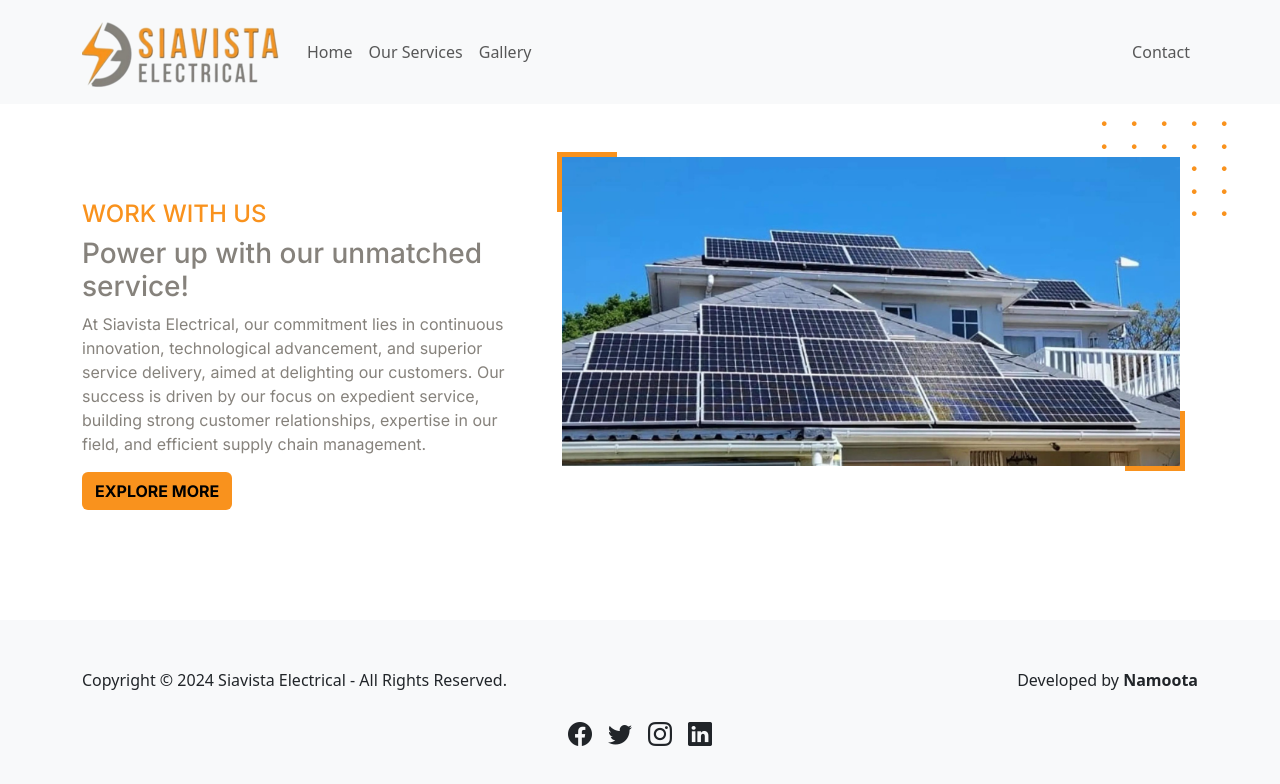
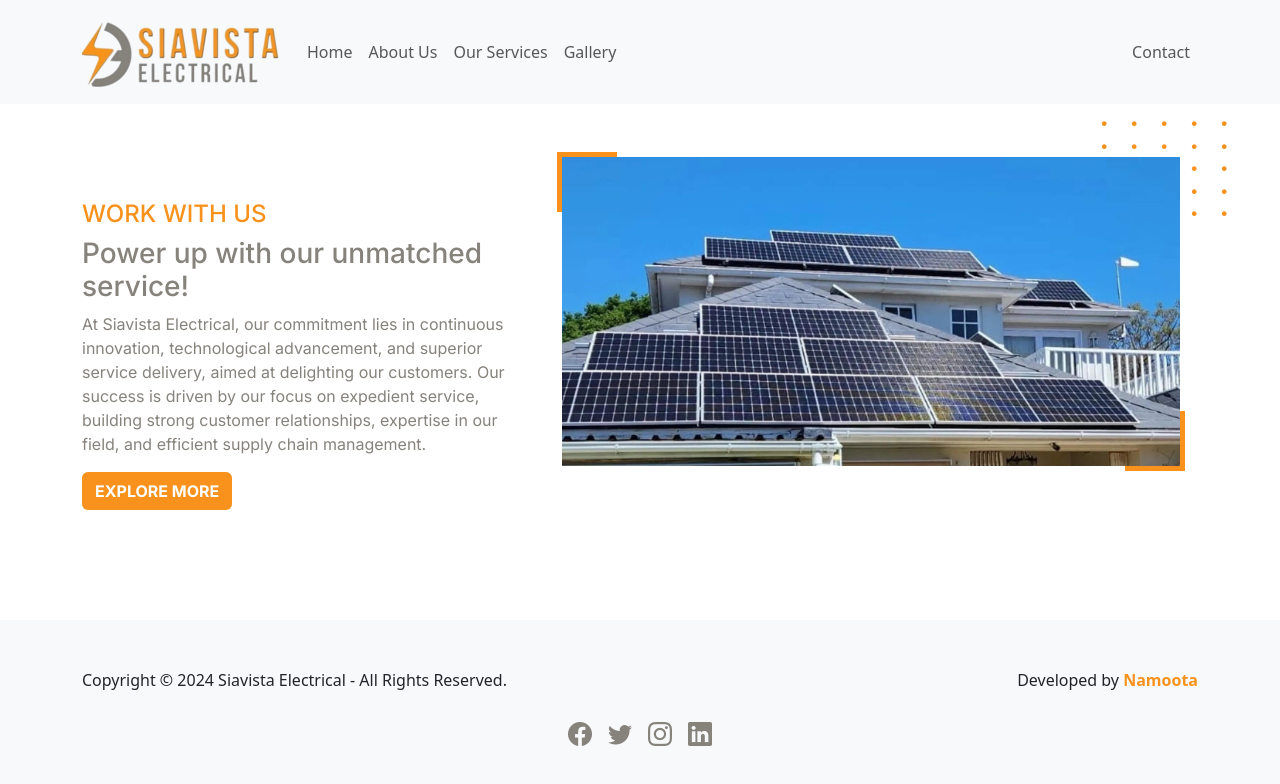
Before and after one commit to namootatech/siavista, a Next.js app: page / in a window 1280 px wide. Shown: the top 784 px of the page. Built offline with nearby package versions, Linux system fonts and the light colour scheme.

Commit message:
Styled footer, button and added about us link

```diff
--- a/src/components/footer/index.js
+++ b/src/components/footer/index.js
@@ -10,21 +10,21 @@ const Footer = () => {
             <p className="mb-0">Copyright © 2024 Siavista Electrical - All Rights Reserved.</p>
           </Col>
           <Col md={6} className="text-center text-md-end">
-            <p className="mb-0">Developed by <strong>Namoota</strong></p>
+            <p className="mb-0">Developed by <strong className="text-orange">Namoota</strong></p>
           </Col>
         </Row>
         <Row className="justify-content-center mt-4">
           <Col className="text-center">
-            <a href="https://www.facebook.com/" target="_blank" rel="noopener noreferrer" className="text-dark me-3">
+            <a href="https://www.facebook.com/" target="_blank" rel="noopener noreferrer" className="text-grey me-3">
               <i className="bi bi-facebook fs-4"></i>
             </a>
-            <a href="https://www.twitter.com/" target="_blank" rel="noopener noreferrer" className="text-dark me-3">
+            <a href="https://www.twitter.com/" target="_blank" rel="noopener noreferrer" className="text-grey me-3">
               <i className="bi bi-twitter fs-4"></i>
             </a>
-            <a href="https://www.instagram.com/" target="_blank" rel="noopener noreferrer" className="text-dark me-3">
+            <a href="https://www.instagram.com/" target="_blank" rel="noopener noreferrer" className="text-grey me-3">
               <i className="bi bi-instagram fs-4"></i>
             </a>
-            <a href="https://www.linkedin.com/" target="_blank" rel="noopener noreferrer" className="text-dark">
+            <a href="https://www.linkedin.com/" target="_blank" rel="noopener noreferrer" className="text-grey">
               <i className="bi bi-linkedin fs-4"></i>
             </a>
           </Col>
--- a/src/components/hero/index.js
+++ b/src/components/hero/index.js
@@ -21,7 +21,7 @@ const Hero = () => {
                         <ButtonLink
                             className="orange-btn"
                             backgroundColor="#f9921d"
-                            textColor="#000000"
+                            textColor="#ffffff"
                             text="explore more"
                             url="/services"
                         />
--- a/src/components/navigation/index.js
+++ b/src/components/navigation/index.js
@@ -14,12 +14,13 @@ const NavigationBar = () => {
             <Navbar.Toggle aria-controls="responsive-navbar-nav" />
             <Navbar.Collapse id="responsive-navbar-nav">
             <Nav className="me-auto">
-                <Nav.Link href="#">Home</Nav.Link>
-                <Nav.Link href="/services">Our Services</Nav.Link>
-                <Nav.Link href="/gallery">Gallery</Nav.Link>
+                <Nav.Link className="navigation-link" href="#">Home</Nav.Link>
+                <Nav.Link className="navigation-link"  href="/services">About Us</Nav.Link>
+                <Nav.Link className="navigation-link"  href="/services">Our Services</Nav.Link>
+                <Nav.Link className="navigation-link"  href="/gallery">Gallery</Nav.Link>
             </Nav>
             <Nav>
-                <Nav.Link eventKey={2} href="#">
+                <Nav.Link className="navigation-link" eventKey={2} href="#">
                 Contact
                 </Nav.Link>
             </Nav>
--- a/src/styles/main.css
+++ b/src/styles/main.css
@@ -33,7 +33,7 @@
     bottom: -5px;
     z-index: -3;
 }
-a:hover {
+.navigation-link:hover {
     background-color: #f9921d;
 }
 .orange-btn:hover {
```
